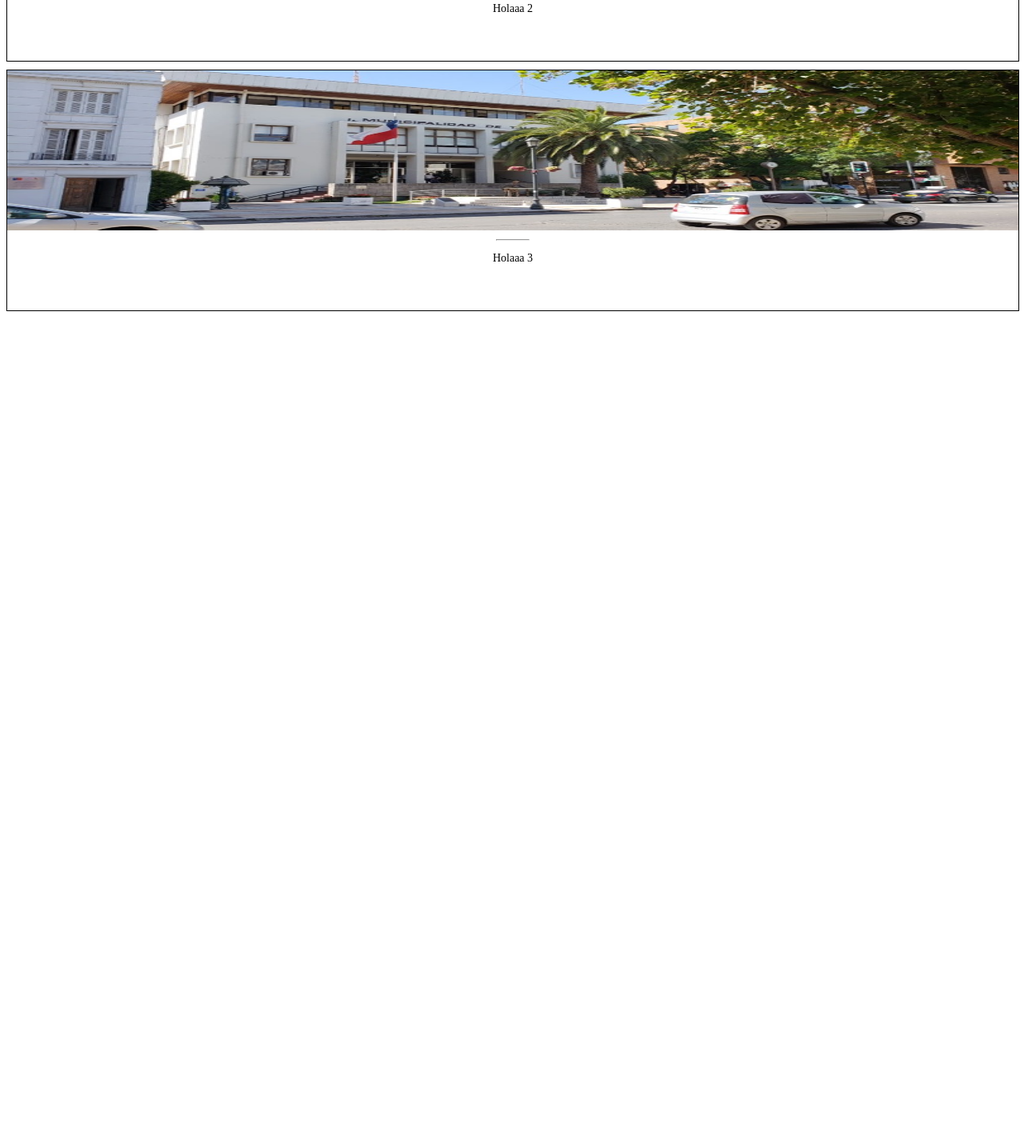
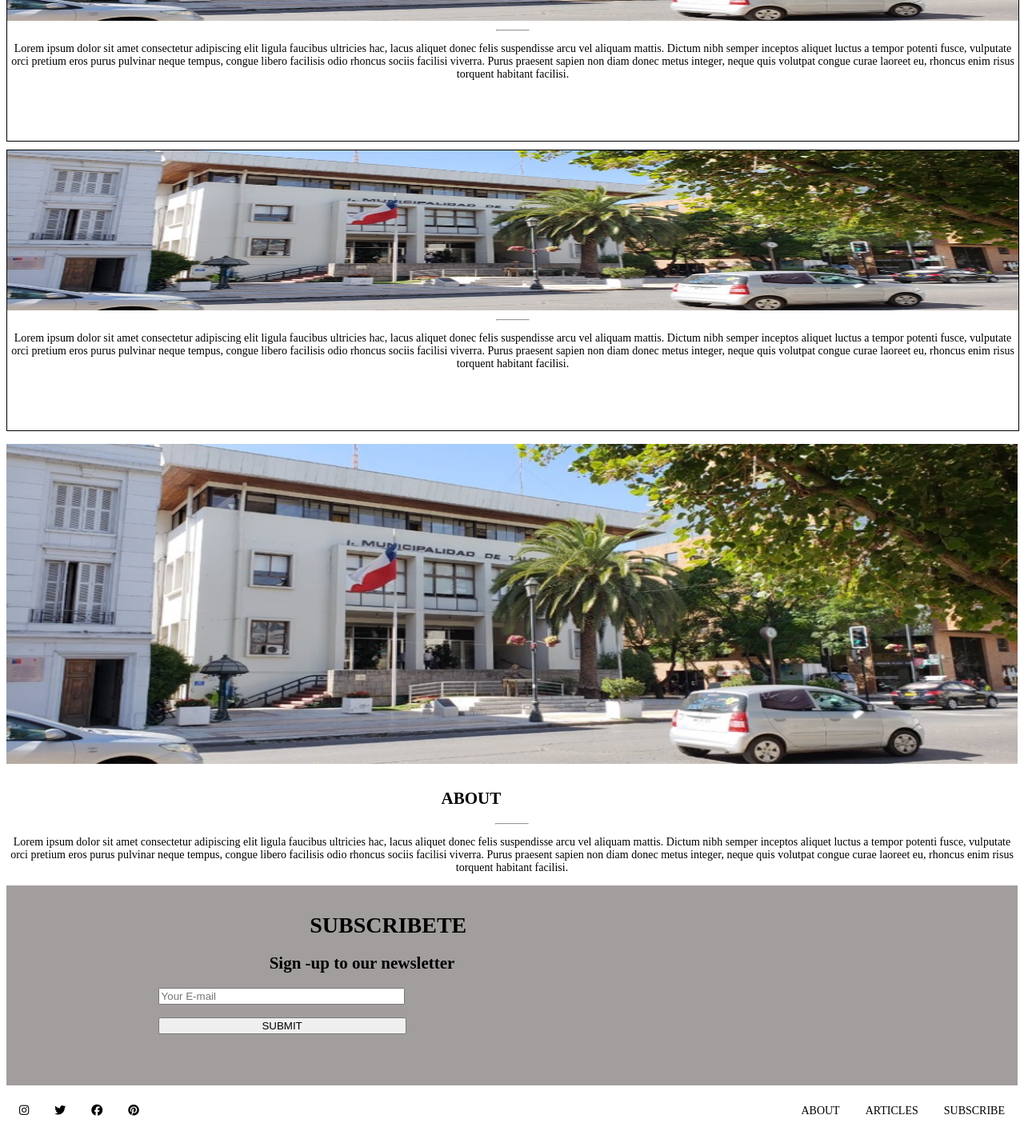
Before and after one commit to MatiasRojasF/Prueba1_matias_rojas, a plain HTML site: page index.html in a window 1280 px wide. Shown: the part 1106-2525 px from the top of the page at 80% size. Before the commit the page ends 1503 px from the top, so only its background shows below. Drawn offline with Linux system fonts and the light colour scheme.

Commit message:
commit 3 terminando footer

```diff
--- a/index.html
+++ b/index.html
@@ -23,11 +23,12 @@
     <h2 id="title_LA">LASTEST ARTICLES</h2>
     <hr id="style_hr">
       <div id="br"></div>
+
       <div class="bx-1">
         <img src="img/foto1.jpeg" alt="">
         <hr id="style_hr">
         <p>
-          Holaa
+          Lorem ipsum dolor sit amet consectetur adipiscing elit ligula faucibus ultricies hac, lacus aliquet donec felis suspendisse arcu vel aliquam mattis. Dictum nibh semper inceptos aliquet luctus a tempor potenti fusce, vulputate orci pretium eros purus pulvinar neque tempus, congue libero facilisis odio rhoncus sociis facilisi viverra. Purus praesent sapien non diam donec metus integer, neque quis volutpat congue curae laoreet eu, rhoncus enim risus torquent habitant facilisi.
         </p>
       </div>
       <div id="br"></div>
@@ -35,7 +36,7 @@
         <img src="img/foto1.jpeg" alt="">
         <hr id="style_hr">
         <p>
-          Holaaa 2
+          Lorem ipsum dolor sit amet consectetur adipiscing elit ligula faucibus ultricies hac, lacus aliquet donec felis suspendisse arcu vel aliquam mattis. Dictum nibh semper inceptos aliquet luctus a tempor potenti fusce, vulputate orci pretium eros purus pulvinar neque tempus, congue libero facilisis odio rhoncus sociis facilisi viverra. Purus praesent sapien non diam donec metus integer, neque quis volutpat congue curae laoreet eu, rhoncus enim risus torquent habitant facilisi.
         </p>
       </div>
       <div id="br"></div>
@@ -43,9 +44,40 @@
         <img src="img/foto1.jpeg" alt="">
         <hr id="style_hr">
         <p>
-          Holaaa 3
+          Lorem ipsum dolor sit amet consectetur adipiscing elit ligula faucibus ultricies hac, lacus aliquet donec felis suspendisse arcu vel aliquam mattis. Dictum nibh semper inceptos aliquet luctus a tempor potenti fusce, vulputate orci pretium eros purus pulvinar neque tempus, congue libero facilisis odio rhoncus sociis facilisi viverra. Purus praesent sapien non diam donec metus integer, neque quis volutpat congue curae laoreet eu, rhoncus enim risus torquent habitant facilisi.
         </p>
       </div>
   </div>
+  <br>
+  <div class="caja4">
+    <img src="img/foto1.jpeg">
+    <div id="br"></div>
+    <h2 id="titleA">ABOUT</h2>
+    <hr id="style_hr">
+    <p>
+      Lorem ipsum dolor sit amet consectetur adipiscing elit ligula faucibus ultricies hac, lacus aliquet donec felis suspendisse arcu vel aliquam mattis. Dictum nibh semper inceptos aliquet luctus a tempor potenti fusce, vulputate orci pretium eros purus pulvinar neque tempus, congue libero facilisis odio rhoncus sociis facilisi viverra. Purus praesent sapien non diam donec metus integer, neque quis volutpat congue curae laoreet eu, rhoncus enim risus torquent habitant facilisi.
+    </p>
+  </div>
+  <div class="caja5">
+    <br>
+    <h1>SUBSCRIBETE</h1>
+    <h2>Sign -up to our newsletter</h2>
+    <input type="email" placeholder="Your E-mail">
+    <br>
+    <br>
+    <button type="button" name="button">SUBMIT</button>
+  </div>
+  <div id="caja6">
+      <ul>
+        <li style="float:left;"><a href="#"><i class="fab fa-instagram"></i></a></li>
+        <li style="float:left;"><a href="#"><i class="fab fa-twitter"></i></a></li>
+        <li style="float:left;"><a href="#"><i class="fab fa-facebook"></i></a></li>
+        <li style="float:left;"><a href="#"><i class="fab fa-pinterest"></i></a></li>
+        <li><a href="#">SUBSCRIBE</a></li>
+        <li><a href="#">ARTICLES</a></li>
+      <li ><a href="#">ABOUT</a></li>
+    </ul>
+    </div>
+    <script src="https://kit.fontawesome.com/15b41f972f.js" crossorigin="anonymous"></script>
   </body>
 </html>
--- a/style.css
+++ b/style.css
@@ -52,7 +52,7 @@ p{
 }
 .bx-1,.bx-2,.bx-3{
   width: 100%;
-  height: 300px;
+  height: 350px;
   border: 1px solid black;
 }
 .bx-1 img{
@@ -67,3 +67,33 @@ p{
   width: 100%;
   height: 200px;
 }
+  #titleA{
+    margin-left: 43%;
+
+}
+.caja4 img{
+width: 100%;
+height: 400px;
+}
+.caja5{
+  width: 100%;
+  height: 250px;
+  background-color: rgba(131, 125, 125, 0.74);
+}
+.caja5 h1{
+  margin-left: 30%;
+}
+.caja5 h2{
+  margin-left: 26%;
+}
+.caja5 input{
+  width: 300px;
+  margin-left: 15%;
+}
+.caja5 button{
+  width: 310px;
+  margin-left: 15%;
+}
+.caja6 i{
+  border-radius: 50%;
+}
```
